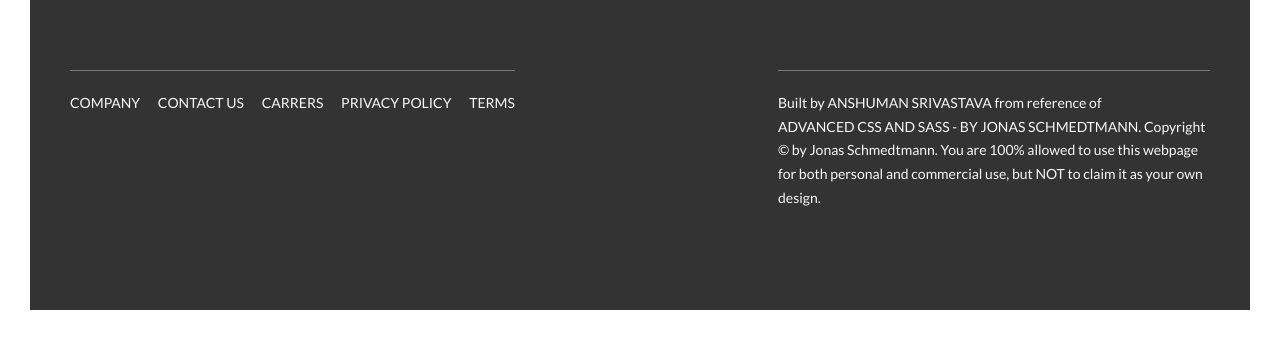
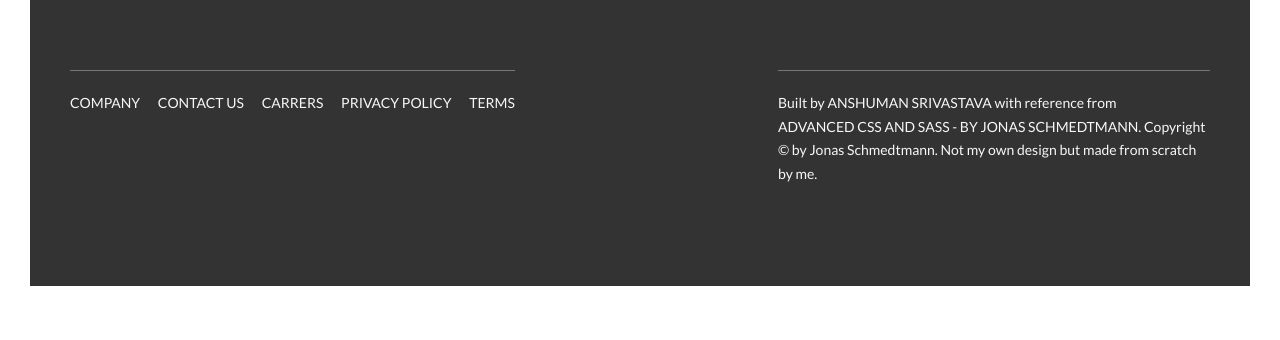
Before and after one commit to anshumanc43/anshumanc43.github.io, a plain HTML site: page index.html in a window 1280 px wide. Shown: the part 5528-5868 px from the top of the page. After the commit the page ends 5844 px from the top, so only its background shows below. Drawn offline with Linux system fonts and the light colour scheme.

Commit message:
Update index.html

```diff
--- a/index.html
+++ b/index.html
@@ -376,9 +376,8 @@
                 </div>
                 <div class="col-1-of-2">
                     <p class="footer__copyright">
-                        Built by <a href="#" class="footer__link">Anshuman Srivastava</a> from reference of <a href="#" class="footer__link">Advanced CSS and Sass - by Jonas Schmedtmann</a>.
-                        Copyright &copy; by Jonas Schmedtmann. You are 100% allowed to use this webpage for both personal
-                        and commercial use, but NOT to claim it as your own design.
+                        Built by <a href="#" class="footer__link">Anshuman Srivastava</a> with reference from <a href="#" class="footer__link">Advanced CSS and Sass - by Jonas Schmedtmann</a>.
+                        Copyright &copy; by Jonas Schmedtmann. Not my own design but made from scratch by me.
                     </p>
                 </div>
             </div>
```
